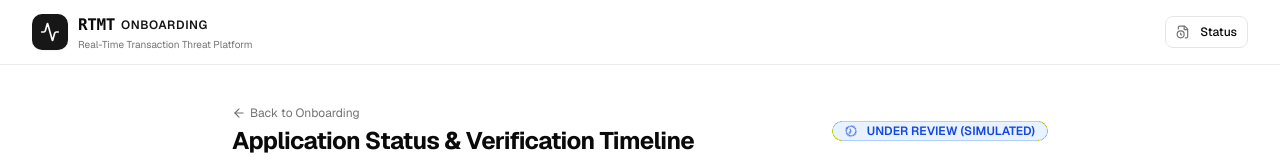
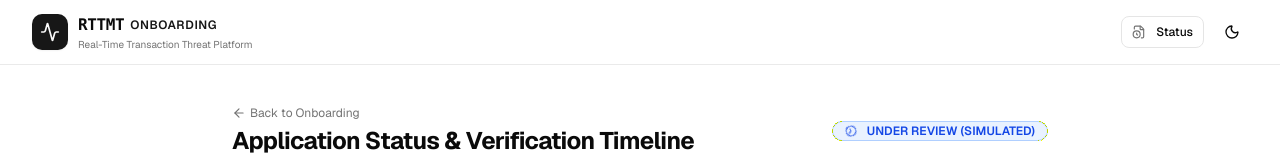
Before and after one commit to 0xkid-root/rttmt_onbording, a Next.js app: page /onboarding/status in a window 1280 px wide. Shown: the top 160 px of the page. Built offline with nearby package versions, Linux system fonts and the light colour scheme.

Commit message:
feat(header): embed ThemeToggle component and update brand typography to RTTMT

```diff
--- a/src/features/onboarding/components/OnboardingHeader.tsx
+++ b/src/features/onboarding/components/OnboardingHeader.tsx
@@ -5,6 +5,7 @@ import Link from "next/link";
 import { Activity, Save, FileClock } from "lucide-react";
 import { Button } from "@/components/ui/button";
 import { Badge } from "@/components/ui/badge";
+import { ThemeToggle } from "@/components/common/ThemeToggle";
 import { useOptionalOnboarding } from "../hooks/OnboardingContext";
 import { ONBOARDING_STEPS } from "../mocks/options";
 
@@ -26,7 +27,7 @@ export function OnboardingHeader() {
             <div className="flex flex-col">
               <div className="flex items-center gap-1.5">
                 <span className="font-extrabold tracking-tight text-base text-foreground font-mono">
-                  RTMT
+                  RTTMT
                 </span>
                 <span className="text-xs font-semibold uppercase tracking-wider text-primary">
                   Onboarding
@@ -70,6 +71,8 @@ export function OnboardingHeader() {
               <span className="xs:hidden">Status</span>
             </Button>
           </Link>
+
+          <ThemeToggle />
         </div>
       </div>
     </header>
```
